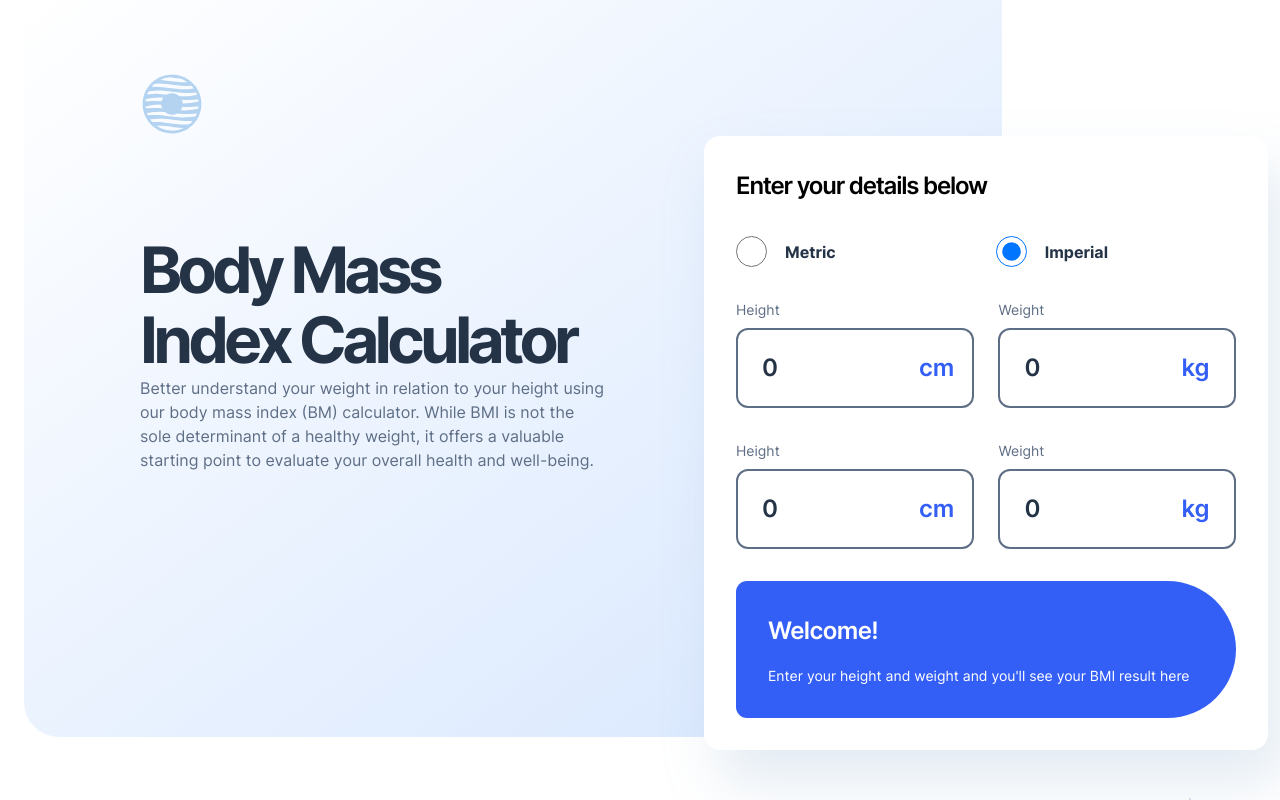
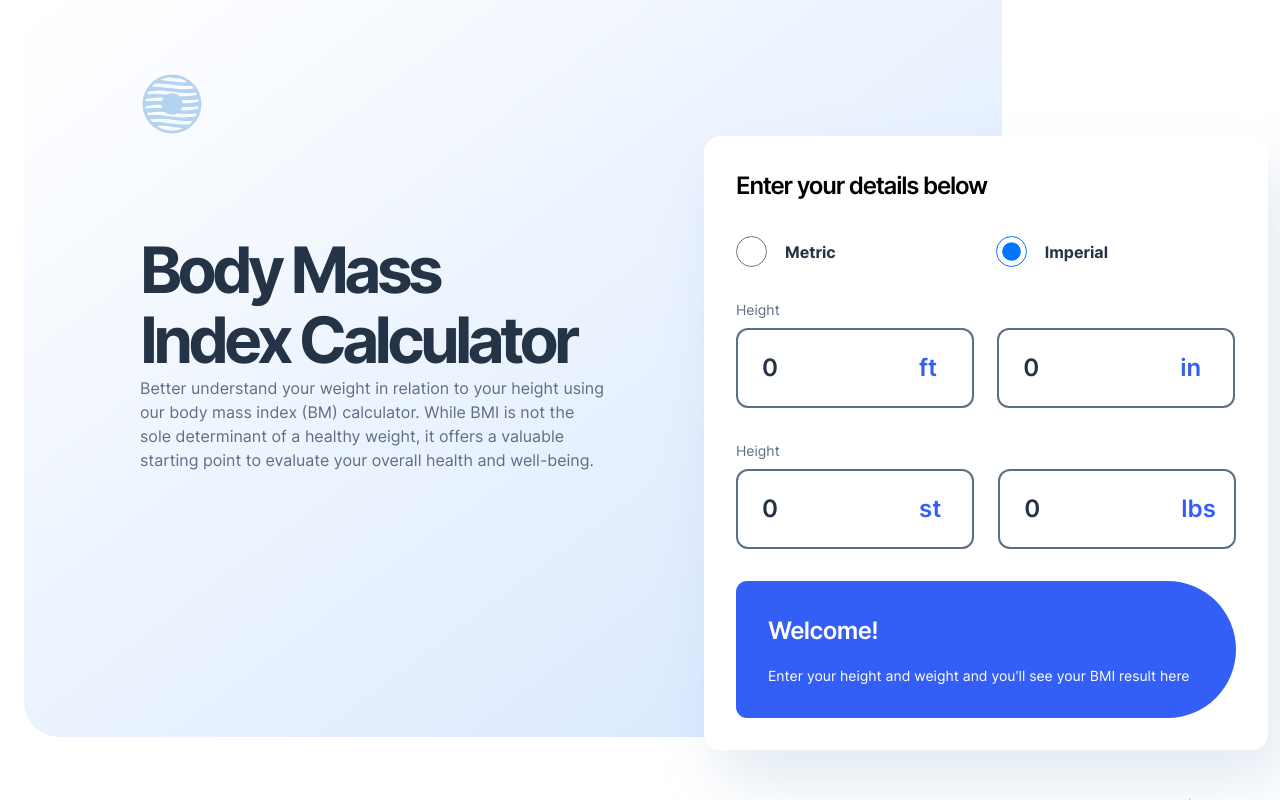
Before and after one commit to AldrinKP/bmi-calculator, a React (Vite) app in the folder bmi-calculator/: page / in a window 1280 px wide. Both pictures are taken after a click on the radio button 1011 px from the left and 251 px from the top of the page. Shown: the top 800 px of the page. Built offline with nearby package versions, Linux system fonts and the light colour scheme.

Commit message:
Updated format and labels of imperial inputs

```diff
--- a/bmi-calculator/src/components/CalculatorSection.jsx
+++ b/bmi-calculator/src/components/CalculatorSection.jsx
@@ -76,7 +76,7 @@ const CalculatorSection = () => {
 
 	const imperialInputFields = (
 		<>
-			<div className="flex gap-11">
+			<div className="flex gap-[60px]">
 				<div className="flex flex-col">
 					<label className="mb-2 text-sm font-inter text-deb">
 						Height
@@ -91,15 +91,11 @@ const CalculatorSection = () => {
 							className="px-6 py-5 text-gunmetal text-heading-m font-inter font-semibold w-[238px] border-2 rounded-xl border-deb cursor-pointer"
 						></input>
 						<span className="ml-[-55px] text-blue font-inter text-heading-m font-semibold">
-							cm
+							ft
 						</span>
 					</div>
 				</div>
-				<div className="flex flex-col">
-					<label className="mb-2 text-sm font-inter text-deb">
-						Weight
-					</label>
-					<div>
+				<div className="content-end">
 					<input
 						type="text"
 						value={weightValue}
@@ -109,12 +105,11 @@ const CalculatorSection = () => {
 						className="px-6 py-5 text-gunmetal text-heading-m font-inter font-semibold w-[238px] border-2 rounded-xl border-deb cursor-pointer"
 					></input>
 					<span className="ml-[-55px] text-blue font-inter text-heading-m font-semibold">
-							kg
+						in
 					</span>
 				</div>
 			</div>
-			</div>
-			<div className="flex gap-11">
+			<div className="flex gap-[57px]">
 				<div className="flex flex-col">
 					<label className="mb-2 text-sm font-inter text-deb">
 						Height
@@ -129,15 +124,11 @@ const CalculatorSection = () => {
 							className="px-6 py-5 text-gunmetal text-heading-m font-inter font-semibold w-[238px] border-2 rounded-xl border-deb cursor-pointer"
 						></input>
 						<span className="ml-[-55px] text-blue font-inter text-heading-m font-semibold">
-							cm
+							st
 						</span>
 					</div>
 				</div>
-				<div className="flex flex-col">
-					<label className="mb-2 text-sm font-inter text-deb">
-						Weight
-					</label>
-					<div>
+				<div className="content-end">
 					<input
 						type="text"
 						value={weightValue}
@@ -147,9 +138,8 @@ const CalculatorSection = () => {
 						className="px-6 py-5 text-gunmetal text-heading-m font-inter font-semibold w-[238px] border-2 rounded-xl border-deb cursor-pointer"
 					></input>
 					<span className="ml-[-55px] text-blue font-inter text-heading-m font-semibold">
-							kg
+						lbs
 					</span>
-					</div>
 				</div>
 			</div>
 		</>
```
Lines whose indentation alone changed are shown as unchanged.
